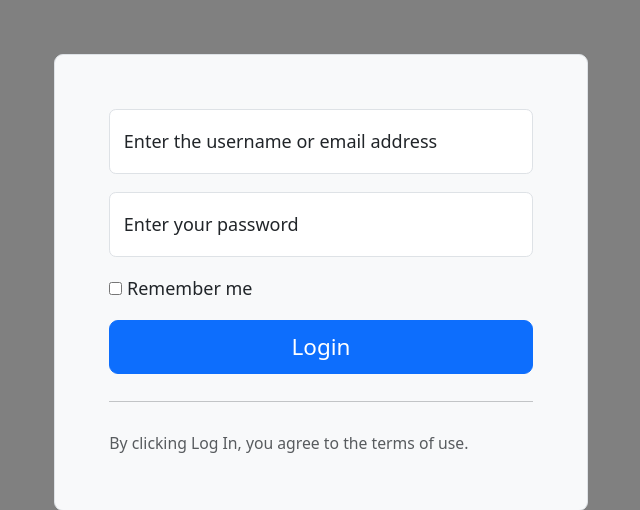
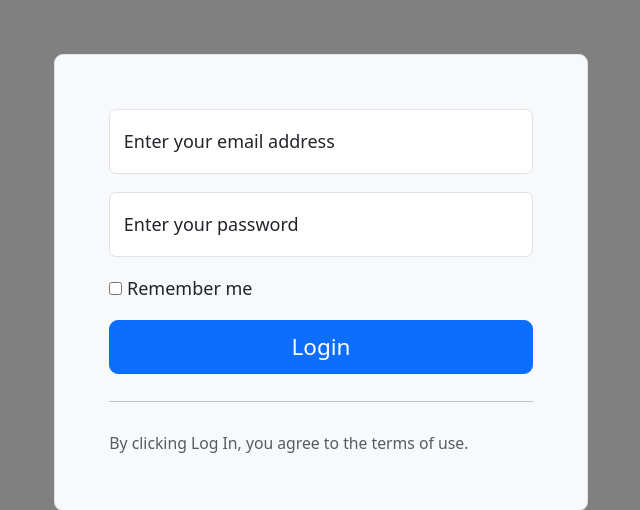
Before and after one commit to mshai1/authenticationbyArgon, a Flask app: page /login in a window 1280 px wide. Shown: the top 510 px of the page, without its empty margins (319-959 px from the left). Run offline with Flask 3, Linux system fonts and the light colour scheme; some libraries are stand-ins or nearby versions.

Commit message:
fixed the email validator glitch

```diff
--- a/main.py
+++ b/main.py
@@ -3,10 +3,9 @@ from argon2 import PasswordHasher
 from flask_wtf import FlaskForm
 from wtforms import StringField, PasswordField, SubmitField
 from wtforms.validators import InputRequired, Email, EqualTo, Length
-# from flask_bootstrap import Bootstrap5
 from flask_sqlalchemy import SQLAlchemy
 from sqlalchemy.orm import DeclarativeBase, Mapped, mapped_column
-from sqlalchemy import String, Integer, Float
+from sqlalchemy import String, Integer
 
 
 app = Flask(__name__)
@@ -32,15 +31,17 @@ class Users(db.Model):
 # with app.app_context():
 #     db.create_all()
 
+
 class SignUpForm(FlaskForm):
-    email = StringField("Enter your email address", validators=[InputRequired(), Email()])
+    email = StringField("Enter your email address", validators=[InputRequired(), Email(message="Enter a valid email.")])
     password = PasswordField("Create a password", validators=[InputRequired(), Length(min=8)])
     re_password = PasswordField("Re-enter the password", validators=[InputRequired(),
                                                                      EqualTo('password', message='Password must match')])
     signup = SubmitField("Sign-Up")
 
+
 class LoginInForm(FlaskForm):
-    user_email = StringField("Enter the username or email address", validators=[InputRequired(), Email()])
+    user_email = StringField("Enter your email address", validators=[InputRequired(), Email(message="Enter a valid email.")])
     user_password = PasswordField("Enter your password", validators=[InputRequired()])
     remember_me = SubmitField("Remember me")
     user_login = SubmitField("Login")
--- a/templates/login.html
+++ b/templates/login.html
@@ -10,6 +10,11 @@
     {{ form.user_email(class="form-control", id="floatingEmail", placeholder="name@example.com") }}
     <label for="floatingEmail">{{ form.user_email.label.text }}</label>
   </div>
+    {% if form.user_email.errors %}
+  <div class="text-danger">
+    {{ form.user_email.errors[0] }}
+  </div>
+{% endif %}
 
   <div class="form-floating mb-3">
     {{ form.user_password(class="form-control", id="floatingPassword", placeholder="Password") }}
--- a/templates/signup.html
+++ b/templates/signup.html
@@ -10,6 +10,11 @@
     {{ form.email(class="form-control", id="floatingEmail", placeholder="name@example.com") }}
     <label for="floatingEmail">{{ form.email.label.text }}</label>
   </div>
+    {% if form.email.errors %}
+  <div class="text-danger">
+    {{ form.email.errors[0] }}
+  </div>
+{% endif %}
 
   <div class="form-floating mb-3">
     {{ form.password(class="form-control", id="floatingPassword", placeholder="Password") }}
```
